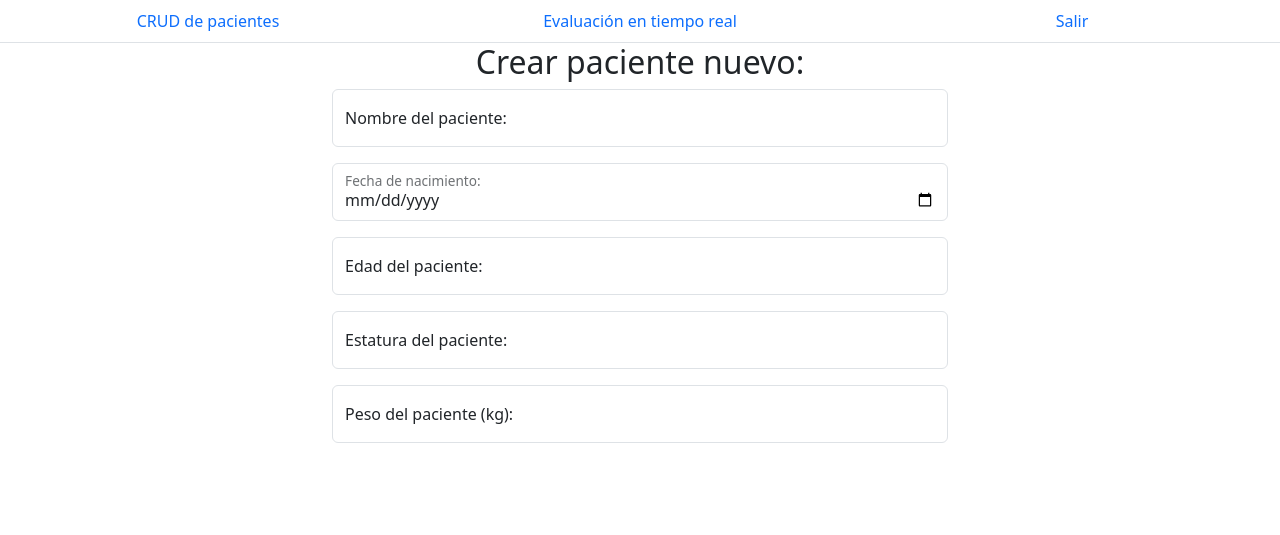
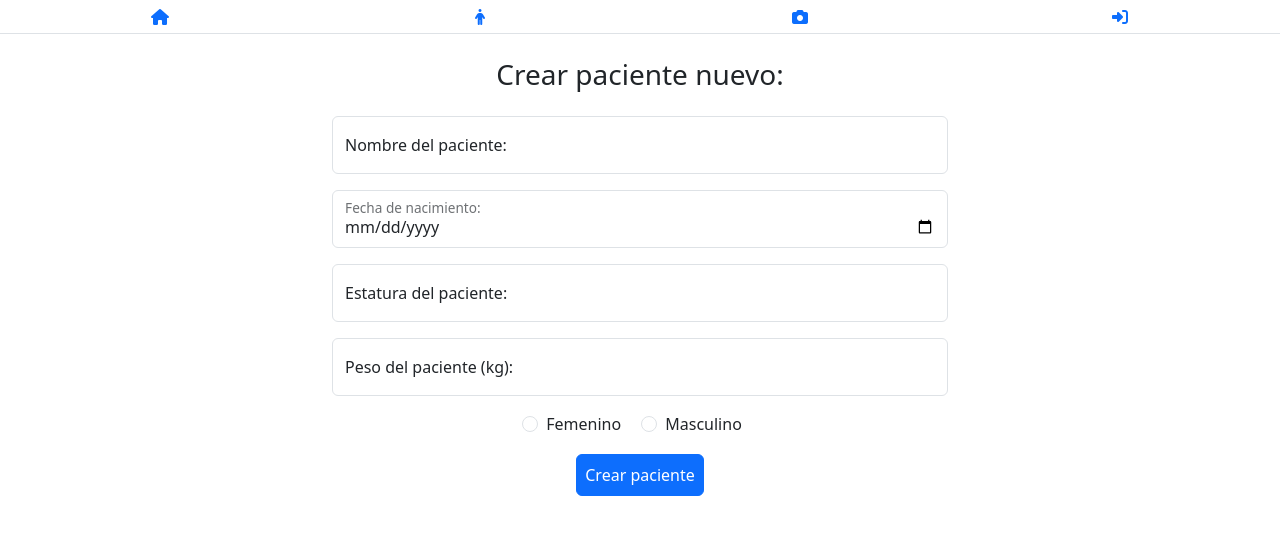
Before and after one commit to Rodrigo-Carvajal/GerontoApp, a Flask app: page /kinesiologo_main in a window 1280 px wide. Shown: the top 535 px of the page. Run offline with Flask 3, Linux system fonts and the light colour scheme; the visitor is signed in with stand-in values (Sample User, id 1); some libraries are stand-ins or nearby versions.

Commit message:
ni recuerdo los cambios

```diff
--- a/AdultTrainer/app/controllers.py
+++ b/AdultTrainer/app/controllers.py
@@ -79,7 +79,12 @@ def info_paciente(id_paciente):
 @login_required
 def crear_paciente():
     if request.method == 'POST':
-        pass
+        nombrePaciente = request.form['nombrePaciente']
+        fechaNacimiento = request.form['fechaNacimiento']
+        estatura = request.form['estatura']
+        peso = request.form['peso']
+        generoPaciente = request.form['generoPaciente']
+        paciente = Paciente(a, current_user.get_id, )
     return render_template("views/kine/crear_paciente.html")
 
 @app.route("/crud_sesiones/<int:id_paciente>", methods=['GET', 'POST'])
--- a/AdultTrainer/app/models.py
+++ b/AdultTrainer/app/models.py
@@ -34,8 +34,8 @@ class Paciente():
         self.peso = peso
         self.estatura = estatura
 
-    def get_paciente_id(self):
-        return self.id_paciente
+    def get_limitacion(self):
+        return self.fk_id_limitacion
 
 class Ejercicio():
     def __init__(self, id, fk_id_usuario, fk_id_limitacion, tipo, dificultad, equipamiento, grupo_muscular, descripcion, link_video, nombre):
--- a/AdultTrainer/app/templates/layouts/kineLayout.html
+++ b/AdultTrainer/app/templates/layouts/kineLayout.html
@@ -15,15 +15,18 @@
     </style>
 </head>
 <body class="align-midle text-center">
-    <ul class="nav nav-justified nav-underline nav-tabs">
+    <ul class="nav nav-pills nav-justified nav-tabs">
         <li class="nav-item">
-            <a href="{{ url_for('listar_pacientes') }}" class="nav-link">CRUD de pacientes</a>
+            <a href="{{ url_for('kinesiologo_main') }}" class="nav-link fa-solid fa-home"></a>
         </li>
         <li class="nav-item">
-            <a href="{{ url_for('video_template') }}" class="nav-link">Evaluación en tiempo real</a>
+            <a href="{{ url_for('listar_pacientes') }}" class="nav-link fa-solid fa-person"></a>
         </li>
         <li class="nav-item">
-            <a href="{{ url_for('logout') }}" class="nav-link">Salir</a>
+            <a href="{{ url_for('video_template') }}" class="nav-link fa-solid fa-camera"></a>
+        </li>
+        <li class="nav-item">
+            <a href="{{ url_for('logout') }}" class="nav-link fa-solid fa-right-to-bracket"></a>
         </li>
     </ul>
     {% block body %}
--- a/AdultTrainer/app/templates/views/kine/kine.html
+++ b/AdultTrainer/app/templates/views/kine/kine.html
@@ -4,7 +4,8 @@
 
 {% block body %}
 
-    <h2>Crear paciente nuevo:</h2>
+    <h3 class="m-4">Crear paciente nuevo:</h3>
+    <form action="/crear_paciente()" method="post">
       <div class="container col-md-6">
           <div class="form-floating mb-3">
             <input
@@ -23,13 +24,6 @@
           <div class="form-floating mb-3">
             <input
               type="number"
-            class="form-control" name="edadPaciente" id="edadPaciente" placeholder="">
-          <label for="edadPaciente">Edad del paciente:</label>
-        </div>
-
-        <div class="form-floating mb-3">
-          <input
-            type="number"
               class="form-control" name="estatura" id="estatura" placeholder="" step="0.01">
             <label for="estatura">Estatura del paciente:</label>
           </div>
@@ -37,10 +31,21 @@
           <div class="form-floating mb-3">
             <input
               type="number"
-            class="form-control" name="formId1" id="formId1" placeholder="" step="0.01">
-          <label for="formId1">Peso del paciente (kg):</label>
+              class="form-control" name="peso" id="peso" placeholder="" step="0.01">
+            <label for="peso">Peso del paciente (kg):</label>
           </div>
 
+          <div class="form-check form-check-inline">
+            <input class="form-check-input" type="radio" name="generoPaciente" id="femenino" value="femenino">
+            <label class="form-check-label" for="femenino">Femenino</label>
           </div>
+          <div class="form-check form-check-inline">
+            <input class="form-check-input" type="radio" name="generoPaciente" id="masculino" value="masculino">
+            <label class="form-check-label" for="masculino">Masculino</label>
+          </div>
+          <br>
+          <button type="submit" class="btn btn-primary mt-3 p-2">Crear paciente</button>
 
+      </div>
+    </form>
 {% endblock %}
```
Also changed, not shown: AdultTrainer/app/templates/layouts/adminLayout.html (+7 -4 lines), AdultTrainer/app/templates/views/kine/crear_paciente.html (deleted, +0 -14 lines). Lines whose indentation alone changed are shown as unchanged.
